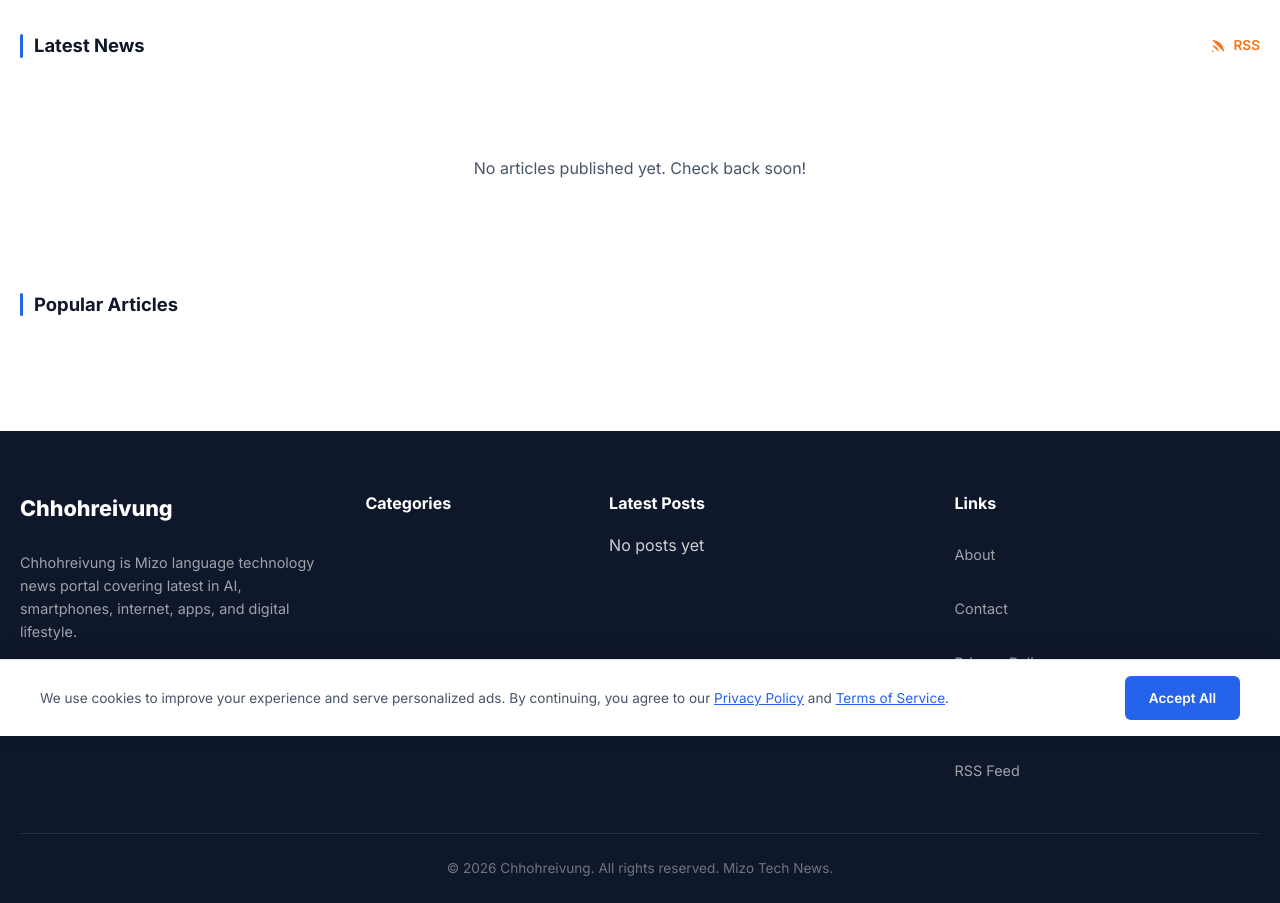
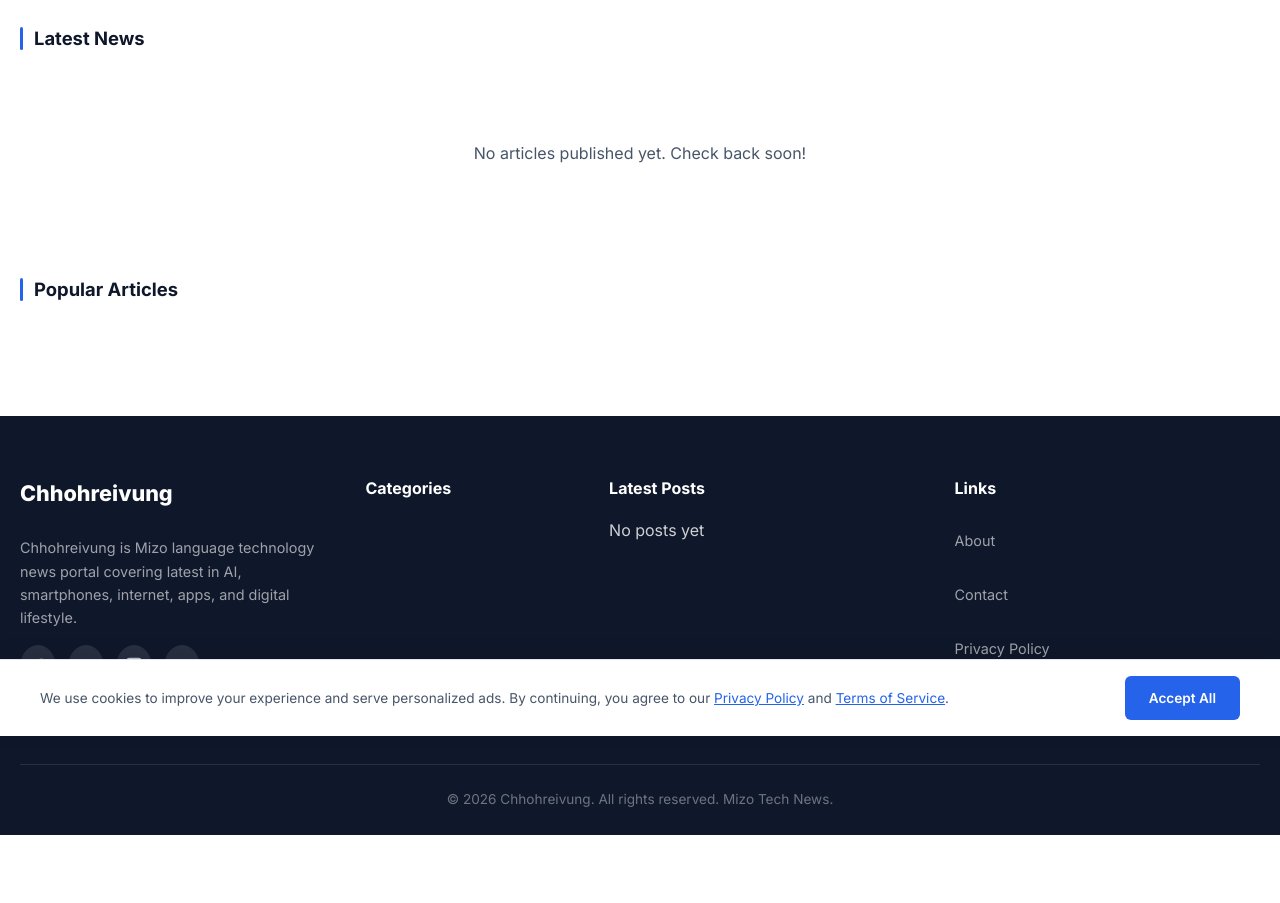
Before and after one commit to pachuau10/chhohhreivung_blog, a Django app: page / in a window 1280 px wide. Shown: the part 64-967 px from the top of the page. After the commit the page ends 899 px from the top, so only its background shows below. Run offline with Django 5.2, Linux system fonts and the light colour scheme; data that the repository does not hold is empty; some libraries are stand-ins or nearby versions.

Commit message:
default light theme, remove all RSS

```diff
--- a/blog/urls.py
+++ b/blog/urls.py
@@ -1,6 +1,5 @@
 from django.urls import path, include
 from . import views
-from .feeds import LatestArticlesFeed
 
 urlpatterns = [
     path("", views.home, name="home"),
@@ -8,8 +7,6 @@ urlpatterns = [
     path("category/<slug:slug>/", views.category_view, name="category"),
     path("search/", views.search_view, name="search"),
     path("search/suggest/", views.search_suggest, name="search_suggest"),
-    path("rss/", LatestArticlesFeed(), name="rss_feed"),
-    path("feed/", LatestArticlesFeed(), name="rss_feed_alt"),
     path("register/", views.register, name="register"),
     path("post/new/", views.post_writer, name="post_writer_new"),
     path("post/edit/<int:article_id>/", views.post_writer, name="post_writer_edit"),
--- a/static/css/style.css
+++ b/static/css/style.css
@@ -692,15 +692,6 @@ input, textarea {
 
 .section-link:hover {
     color: var(--primary-dark);
-}
-
-.section-rss {
-    display: flex;
-    align-items: center;
-    gap: 6px;
-    font-size: 0.85rem;
-    color: #f97316;
-    font-weight: 600;
 }
 
 /* --- Articles Grid --- */
--- a/static/js/main.js
+++ b/static/js/main.js
@@ -15,7 +15,7 @@
         function getPreferredTheme() {
             const stored = localStorage.getItem('theme');
             if (stored) return stored;
-            return window.matchMedia('(prefers-color-scheme: dark)').matches ? 'dark' : 'light';
+            return 'light';
         }
 
         function setTheme(theme) {
--- a/templates/base.html
+++ b/templates/base.html
@@ -14,7 +14,6 @@
     {% og_tags %}
     {% block extra_meta %}{% endblock %}
 
-    <link rel="alternate" type="application/rss+xml" title="Chhohreivung RSS Feed" href="{% url 'rss_feed' %}">
 
     <link rel="preconnect" href="https://fonts.googleapis.com">
     <link rel="preconnect" href="https://fonts.gstatic.com" crossorigin>
--- a/templates/home.html
+++ b/templates/home.html
@@ -10,10 +10,6 @@
   <div class="container">
     <div class="section-header">
       <h2 class="section-title">Latest News</h2>
-      <a href="{% url 'rss_feed' %}" class="section-rss" aria-label="RSS Feed">
-        <svg width="18" height="18" viewBox="0 0 24 24" fill="currentColor"><path d="M4 11a9 9 0 0 1 9 9"/><path d="M4 4a16 16 0 0 1 16 16"/><circle cx="5" cy="19" r="1"/></svg>
-        RSS
-      </a>
     </div>
 
     <div class="news-feed" id="newsFeed">
--- a/templates/includes/footer.html
+++ b/templates/includes/footer.html
@@ -51,7 +51,6 @@
                     <a href="{% url 'contact' %}">Contact</a>
                     <a href="{% url 'privacy' %}">Privacy Policy</a>
                     <a href="{% url 'terms' %}">Terms</a>
-                    <a href="{% url 'rss_feed' %}">RSS Feed</a>
                 </div>
             </div>
         </div>
--- a/templates/includes/header.html
+++ b/templates/includes/header.html
@@ -65,13 +65,6 @@
                                     <span class="drawer-nav-toggle-dot"></span>
                                 </span>
                             </button>
-                            <a href="{% url 'rss_feed' %}" class="drawer-nav-item">
-                                <span class="drawer-nav-icon">
-                                    <svg width="18" height="18" viewBox="0 0 24 24" fill="none" stroke="currentColor" stroke-width="2" stroke-linecap="round"><path d="M4 11a9 9 0 0 1 9 9"/><path d="M4 4a16 16 0 0 1 16 16"/><circle cx="5" cy="19" r="1"/></svg>
-                                </span>
-                                <span class="drawer-nav-text">RSS Feed</span>
-                                <svg class="drawer-nav-chevron" width="16" height="16" viewBox="0 0 24 24" fill="none" stroke="currentColor" stroke-width="2" stroke-linecap="round" stroke-linejoin="round"><polyline points="9 18 15 12 9 6"/></svg>
-                            </a>
                             <a href="{% url 'about' %}" class="drawer-nav-item">
                                 <span class="drawer-nav-icon">
                                     <svg width="18" height="18" viewBox="0 0 24 24" fill="none" stroke="currentColor" stroke-width="2" stroke-linecap="round"><circle cx="12" cy="12" r="10"/><line x1="12" y1="16" x2="12" y2="12"/><line x1="12" y1="8" x2="12.01" y2="8"/></svg>
```
Also changed, not shown: blog/feeds.py (deleted, +0 -29 lines).
